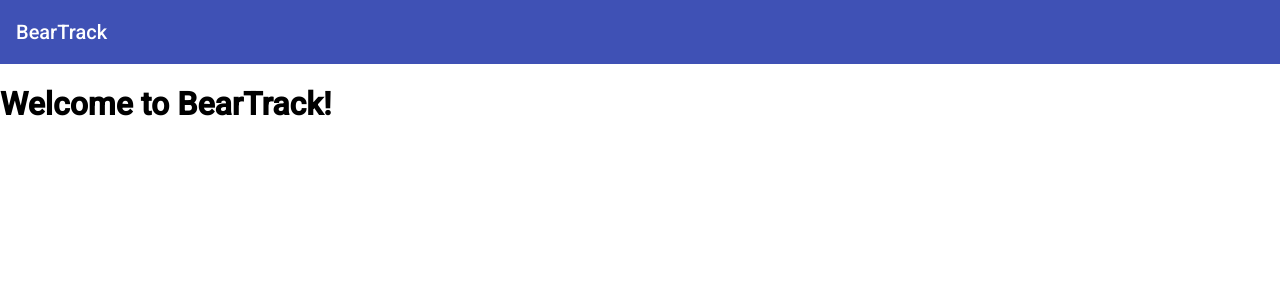
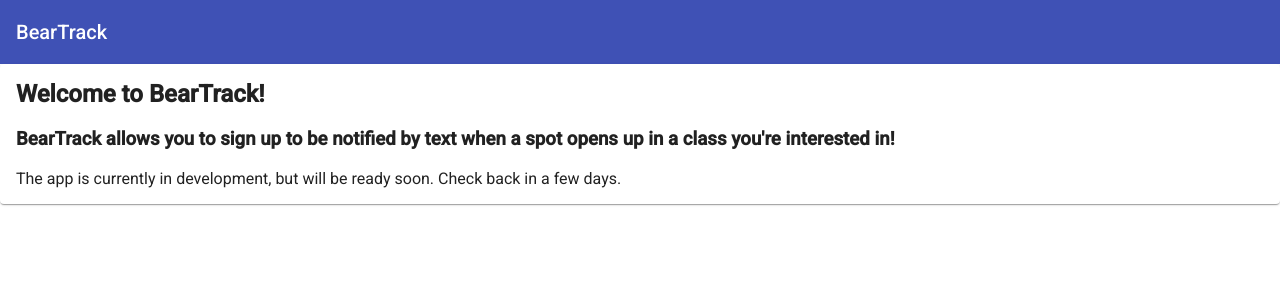
Before and after one commit to rkunani/bear-track, an Angular app: page / in a window 1280 px wide. Shown: the top 300 px of the page. Built offline with nearby package versions, Linux system fonts and the light colour scheme.

Commit message:
add coming soon message

```diff
--- a/src/app/app.component.css
+++ b/src/app/app.component.css
@@ -0,0 +1,4 @@
+.center {
+  display: flex;
+  justify-content: center;
+}
--- a/src/app/app.component.html
+++ b/src/app/app.component.html
@@ -1,2 +1,6 @@
 <app-header></app-header>
-<h1>Welcome to BearTrack!</h1>
+<mat-card>
+  <h2>Welcome to BearTrack!</h2>
+  <h3>BearTrack allows you to sign up to be notified by text when a spot opens up in a class you're interested in!</h3>
+  <p>The app is currently in development, but will be ready soon. Check back in a few days.</p>
+</mat-card>
--- a/src/app/app.module.ts
+++ b/src/app/app.module.ts
@@ -1,6 +1,7 @@
 import { BrowserModule } from '@angular/platform-browser';
 import { NgModule } from '@angular/core';
 import { MatToolbarModule } from '@angular/material/toolbar';
+import { MatCardModule } from '@angular/material/card';
 
 import { AppRoutingModule } from './app-routing.module';
 import { AppComponent } from './app.component';
@@ -16,6 +17,7 @@ import { BrowserAnimationsModule } from '@angular/platform-browser/animations';
     BrowserModule,
     AppRoutingModule,
     MatToolbarModule,
+    MatCardModule,
     BrowserAnimationsModule
   ],
   providers: [],
```
